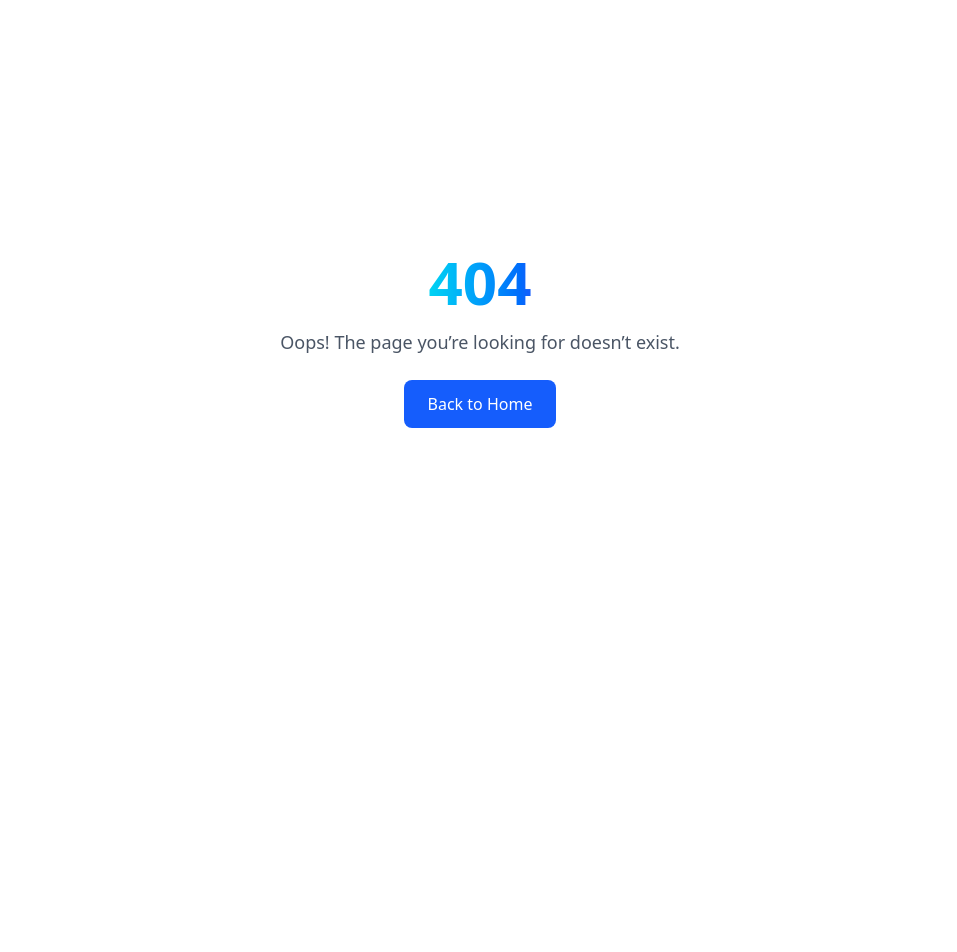
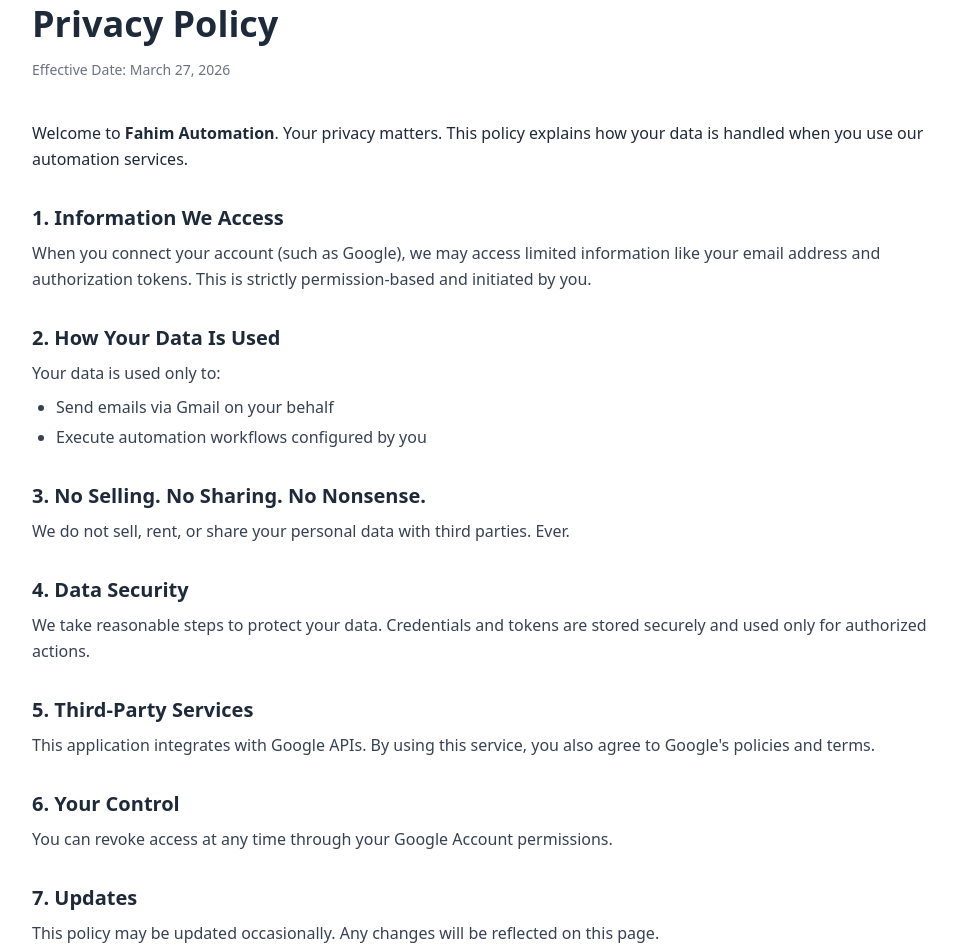
Before and after one commit to fahimlisl/myPortfolio, a React (Vite) app in the folder frontend/: page /privacy in a window 1280 px wide. Before the commit this address had no page. Shown: the part 140-1092 px from the top of the page, without its empty margins (160-1117 px from the left). Before the commit the page ends 880 px from the top, so only its background shows below. Built offline with nearby package versions, Linux system fonts and the light colour scheme.

Commit message:
terms and privacy pages are added for n8n automation

```diff
--- a/frontend/src/App.jsx
+++ b/frontend/src/App.jsx
@@ -10,6 +10,8 @@
 import Projects from "./pages/Projects.jsx";
 import About from "./pages/About.jsx";
 import NotFound from "./pages/NotFound.jsx";
+import Privacy from "./pages/Privacy.jsx"
+import Terms from "./pages/Terms.jsx"
 
 const App = () => {
   const location = useLocation();
@@ -94,6 +96,22 @@
                 </motion.div>
               }
             />
+            <Route
+              path="/privacy"
+              element={
+                <motion.div {...pageTransition}>
+                  <Privacy />
+                </motion.div>
+              }
+            />
+            <Route
+              path="/terms"
+              element={
+                <motion.div {...pageTransition}>
+                  <Terms />
+                </motion.div>
+              }
+            />
 
 
             <Route
--- a/frontend/src/components/Navbar.jsx
+++ b/frontend/src/components/Navbar.jsx
@@ -19,6 +19,8 @@
     { name: "Projects", path: "/projects" },
     { name: "About", path: "/about" },
     { name: "Contact", path: "/contact" },
+    { name: "Privacy Policy", path: "/privacy" },
+    { name: "Terms of Service", path: "/terms" },
   ];
 
   return (
--- /dev/null
+++ b/frontend/src/pages/Privacy.jsx
@@ -0,0 +1,76 @@
+import React from "react";
+
+export default function Privacy() {
+  return (
+    <div className="min-h-screen bg-white text-gray-800 px-6 py-16 md:px-20">
+      <div className="max-w-4xl mx-auto">
+
+        <h1 className="text-4xl font-bold mb-4">Privacy Policy</h1>
+        <p className="text-sm text-gray-500 mb-10">
+          Effective Date: March 27, 2026
+        </p>
+
+        <p className="mb-8 leading-relaxed">
+          Welcome to <span className="font-semibold">Fahim Automation</span>.
+          Your privacy matters. This policy explains how your data is handled
+          when you use our automation services.
+        </p>
+
+        <Section title="1. Information We Access">
+          When you connect your account (such as Google), we may access limited
+          information like your email address and authorization tokens. This is
+          strictly permission-based and initiated by you.
+        </Section>
+
+        <Section title="2. How Your Data Is Used">
+          Your data is used only to:
+          <ul className="list-disc ml-6 mt-2 space-y-1">
+            <li>Send emails via Gmail on your behalf</li>
+            <li>Execute automation workflows configured by you</li>
+          </ul>
+        </Section>
+
+        <Section title="3. No Selling. No Sharing. No Nonsense.">
+          We do not sell, rent, or share your personal data with third parties.
+          Ever.
+        </Section>
+
+        <Section title="4. Data Security">
+          We take reasonable steps to protect your data. Credentials and tokens
+          are stored securely and used only for authorized actions.
+        </Section>
+
+        <Section title="5. Third-Party Services">
+          This application integrates with Google APIs. By using this service,
+          you also agree to Google's policies and terms.
+        </Section>
+
+        <Section title="6. Your Control">
+          You can revoke access at any time through your Google Account
+          permissions.
+        </Section>
+
+        <Section title="7. Updates">
+          This policy may be updated occasionally. Any changes will be reflected
+          on this page.
+        </Section>
+
+        <Section title="8. Contact">
+          For any questions, reach out at:
+          <br />
+          <span className="font-medium">alphagym2001@gmail.com</span>
+        </Section>
+
+      </div>
+    </div>
+  );
+}
+
+function Section({ title, children }) {
+  return (
+    <div className="mb-8">
+      <h2 className="text-xl font-semibold mb-2">{title}</h2>
+      <p className="text-gray-700 leading-relaxed">{children}</p>
+    </div>
+  );
+}
--- /dev/null
+++ b/frontend/src/pages/Terms.jsx
@@ -0,0 +1,81 @@
+import React from "react";
+import { motion } from "framer-motion";
+
+export default function Terms() {
+  return (
+    <div className="min-h-screen bg-white text-gray-800 px-6 py-16 md:px-20">
+      <div className="max-w-4xl mx-auto">
+
+        <h1 className="text-4xl font-bold mb-4">Terms of Service</h1>
+        <p className="text-sm text-gray-500 mb-10">
+          Effective Date: March 27, 2026
+        </p>
+
+        <p className="mb-8 leading-relaxed">
+          By using <span className="font-semibold">Fahim Automation</span>,
+          you agree to the following terms.
+        </p>
+
+        <Section title="1. Use of Service">
+          This platform provides automation services, including sending emails
+          via Gmail using authorized access.
+        </Section>
+
+        <Section title="2. User Responsibility">
+          You are responsible for:
+          <ul className="list-disc ml-6 mt-2 space-y-1">
+            <li>Maintaining the security of your accounts</li>
+            <li>Granting permissions knowingly</li>
+          </ul>
+        </Section>
+
+        <Section title="3. Acceptable Use">
+          You agree not to use this service for:
+          <ul className="list-disc ml-6 mt-2 space-y-1">
+            <li>Spam or bulk unsolicited emails</li>
+            <li>Illegal or abusive activities</li>
+          </ul>
+        </Section>
+
+        <Section title="4. Service Availability">
+          We aim to keep the service reliable but do not guarantee uninterrupted
+          uptime.
+        </Section>
+
+        <Section title="5. Limitation of Liability">
+          We are not liable for any damages arising from the use of this service.
+        </Section>
+
+        <Section title="6. Third-Party Services">
+          This platform integrates with Google APIs. Use of those services is
+          subject to Google's terms and policies.
+        </Section>
+
+        <Section title="7. Termination">
+          Access may be suspended if misuse or violation of terms is detected.
+        </Section>
+
+        <Section title="8. Updates to Terms">
+          These terms may be updated at any time. Continued use means acceptance
+          of changes.
+        </Section>
+
+        <Section title="9. Contact">
+          For any questions:
+          <br />
+          <span className="font-medium">alphagym2001@gmail.com</span>
+        </Section>
+
+      </div>
+    </div>
+  );
+}
+
+function Section({ title, children }) {
+  return (
+    <div className="mb-8">
+      <h2 className="text-xl font-semibold mb-2">{title}</h2>
+      <p className="text-gray-700 leading-relaxed">{children}</p>
+    </div>
+  );
+}
```
Also changed, not shown: 1 other file (tests, documents, lock files or other folders).
